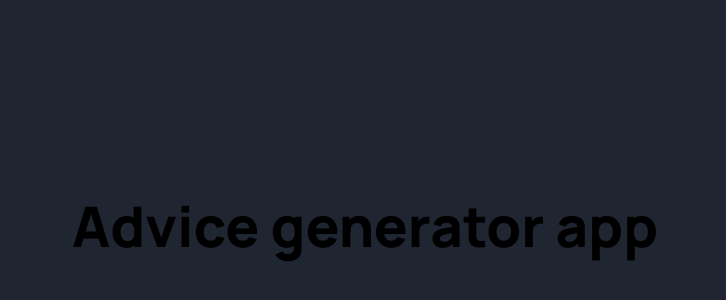
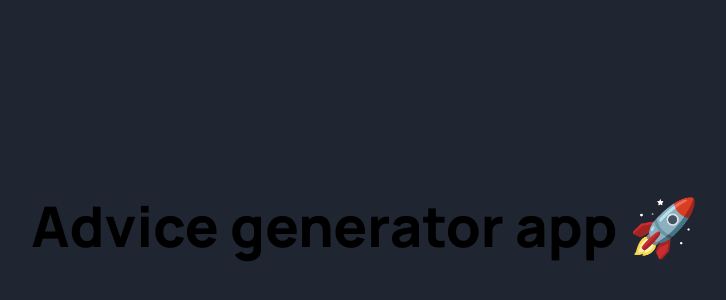
Before and after one commit to darielmedr/advice-generator, an Angular app: page / in a window 1280 px wide. Shown: the part 174-474 px from the top of the page, without its empty margins (275-1001 px from the left). Built offline with nearby package versions, Linux system fonts and the light colour scheme.

Commit message:
feat(app): update text (#5)

```diff
--- a/src/app/app.component.html
+++ b/src/app/app.component.html
@@ -1 +1 @@
-<h1>Advice generator app</h1>
+<h1>Advice generator app 🚀</h1>
```
